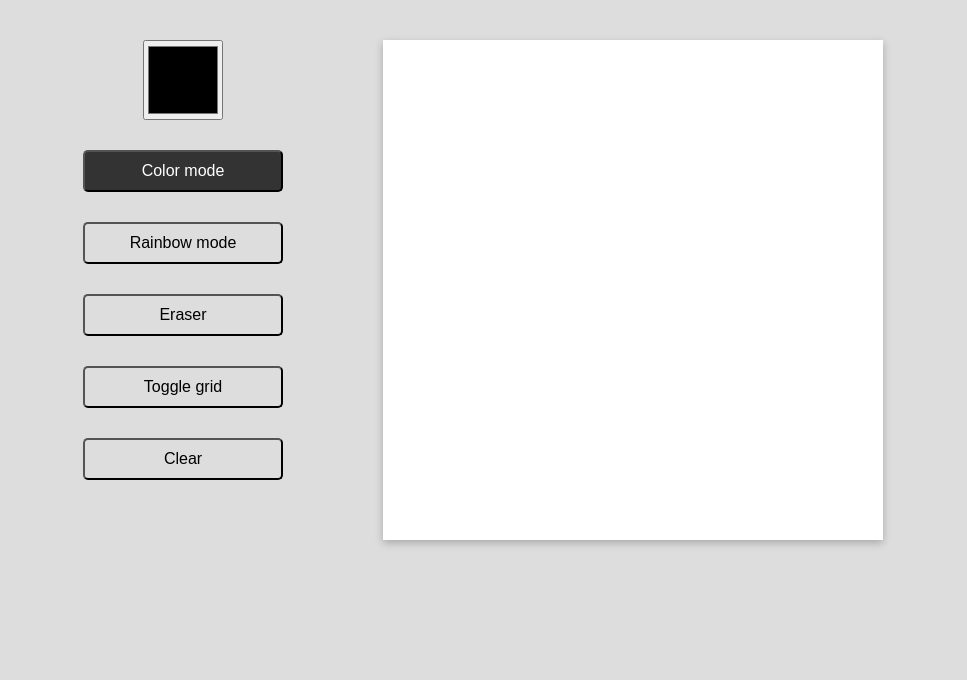
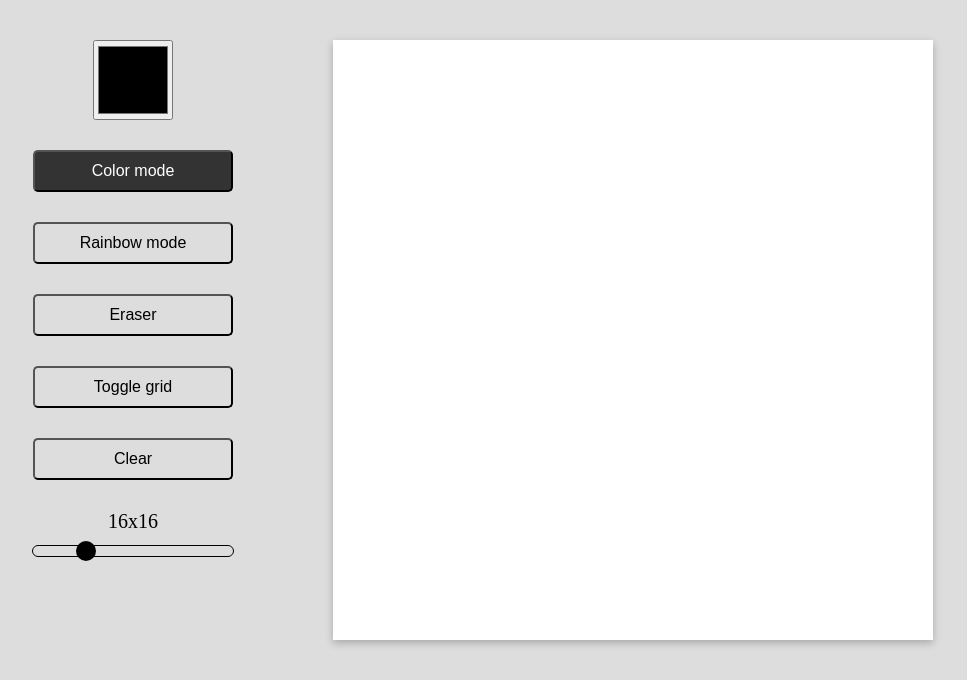
Before and after one commit to MysteryBlRe/Etch-A-Sketch, a plain HTML site: page index.html in a window 1280 px wide. Shown: the part 120-800 px from the top of the page, without its empty margins (7-974 px from the left). Drawn offline with Linux system fonts and the light colour scheme.

Commit message:
Add a resolution slider

```diff
--- a/index.html
+++ b/index.html
@@ -16,12 +16,18 @@
 
     <div class="UI">
         <div class="controls">
+            <div class="hover">
                 <input type="color" class="color-selector">
                 <button class="colorBtn">Color mode</button>
                 <button class="rainbowBtn">Rainbow mode</button>
                 <button class="eraserBtn">Eraser</button>
                 <button class="gridBtn">Toggle grid</button>
                 <button class="clearBtn">Clear</button>
+            </div>
+            <div class="slider">
+                <div class="show-size">16x16</div>
+                <input type="range" min="1" max="64" value="16" class="range">
+            </div>
         </div>
 
         <div ID="container">
--- a/script.js
+++ b/script.js
@@ -5,6 +5,10 @@ const clearBtn = document.querySelector('.clearBtn');
 const rainbowBtn = document.querySelector('.rainbowBtn');
 const gridBtn = document.querySelector('.gridBtn');
 const eraserBtn = document.querySelector('.eraserBtn');
+const slider = document.querySelector('.range')
+let squares;
+slider.onchange = () => resize(slider.value)
+const resoultionDisplay = document.querySelector('.show-size')
 let currentColor;
 let gridOn;
 gridOn = false;
@@ -36,15 +40,20 @@ function makeRows(rows, cols) {
     container.appendChild(cell).className = "grid-item";
     };
 
+    squares = document.querySelectorAll('.grid-item')
+
+    squares.forEach(square => {
+        square.addEventListener('mousedown', draw)
+        square.addEventListener('mouseover', draw)
+    });
 };
 
 makeRows(16, 16);
-const squares = document.querySelectorAll('.grid-item')
 
 function reloadGrid() {
     clearing = true;
     squares.forEach(square => {
-        square.style.transition = 'background-color 0.2s';
+        square.style.transition = 'background-color 0.5s';
         square.style.backgroundColor = 'white';
     })
 }
@@ -72,11 +81,6 @@ function draw(e){
     this.style.backgroundColor = `${currentColor}`
 }
 
-squares.forEach(square => {
-    square.addEventListener('mousedown', draw)
-    square.addEventListener('mouseover', draw)
-});
-
 function toggleGrid(btn){
     if(gridOn == false){
         squares.forEach(square => {
@@ -97,9 +101,19 @@ function toggleGrid(btn){
 
 }
 
-console.log(clearBtn)
+function resize(size){
+    container.textContent = ''
+    makeRows(size, size)
+}
+
+function updateSliderValue(slider){
+    resoultionDisplay.textContent = slider.value + "x" + slider.value
+}
+
+
 clearBtn.onclick = () => reloadGrid()
 colorBtn.onclick = () => activateButton(colorBtn)
 rainbowBtn.onclick = () => activateButton(rainbowBtn)
 eraserBtn.onclick = () => activateButton(eraserBtn)
 gridBtn.onclick = () => toggleGrid(gridBtn)
+slider.oninput = () => updateSliderValue(slider)
--- a/styles.css
+++ b/styles.css
@@ -20,15 +20,15 @@ body {
     align-items: flex-start;
     justify-content: flex-start;
     margin: 0 auto;
-    max-width: 1100px;
+    max-width: 1200px;
     gap: 100px;
 }
 
 #container {
     display: grid;
     justify-self: center;
-    width: 500px;
-    height: 500px;
+    width: 600px;
+    height: 600px;
     box-shadow: rgb(0 0 0 / 24%) 0px 3px 8px;
 }
 
@@ -42,14 +42,54 @@ body {
     display: flex;
     flex-direction: column;
     align-items: center;
-    justify-content: center;
+    justify-content: flex-start;
     width: 200px;
     gap: 30px;
+
 }
 
 .color-selector {
     width: 80px;
     height: 80px;
+}
+
+.slider {
+    display: flex;
+    flex-direction: column;
+    align-items: center;
+    gap: 10px;
+    width: 100%;
+}
+
+.show-size {
+    font-size: 20px;
+}
+
+.range{
+    -webkit-appearance: none;
+    height: 10px;
+    background-color: transparent;
+    border: 1px solid black;
+    border-radius: 15px;
+    width: 100%;
+    cursor: pointer;
+}
+
+.range::-webkit-slider-thumb{
+    -webkit-appearance: none;
+    height: 20px;
+    width: 20px;
+    border-radius: 25px;
+    background-color: black;
+}
+
+.hover {
+    display: flex;
+    flex-direction: column;
+    align-items: center;
+    justify-content: flex-start;
+    width: 200px;
+    gap: 30px;
 }
 
 .controls button{
@@ -61,10 +101,10 @@ body {
     font-size: inherit;
 }
 
-.controls * {
+.hover * {
     transition: transform 0.1s;
 }
 
-.controls *:hover {
+.hover *:hover {
     transform: scale(1.05);
 }
```
Lines whose indentation alone changed are shown as unchanged.
